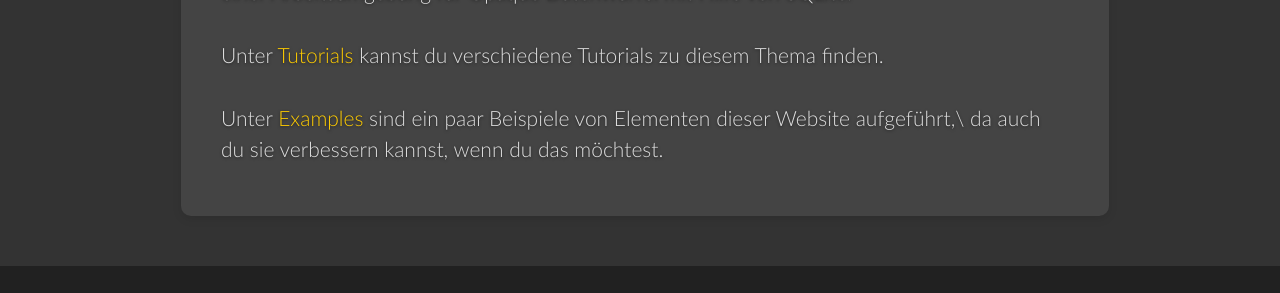
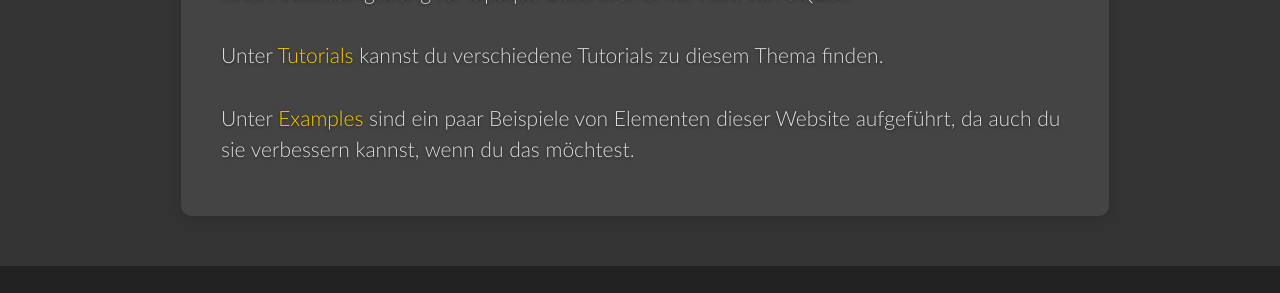
Before and after one commit to EcksteinD/EcksteinD.github.io, a Jekyll site: the page built from index.md, in a window 1280 px wide. Shown: the part 335-628 px from the top of the page. Built offline with Jekyll 4.4.1, drawn with Linux system fonts in a browser that asks for light colours; comment, search, counter and statistics services are not loaded.

Commit message:
final touches

```diff
--- a/index.md
+++ b/index.md
@@ -8,5 +8,5 @@ einer Arbeitsumgebung für Opaque Datenwürfel mit Hilfe von SQLite.\
 \
 Unter [Tutorials](https://ecksteind.github.io/docs/) kannst du verschiedene Tutorials zu diesem Thema finden.\
 \
-Unter [Examples](https://ecksteind.github.io/examples/) sind ein paar Beispiele von Elementen dieser Website aufgeführt,\
+Unter [Examples](https://ecksteind.github.io/examples/) sind ein paar Beispiele von Elementen dieser Website aufgeführt,
 da auch du sie verbessern kannst, wenn du das möchtest.
```
